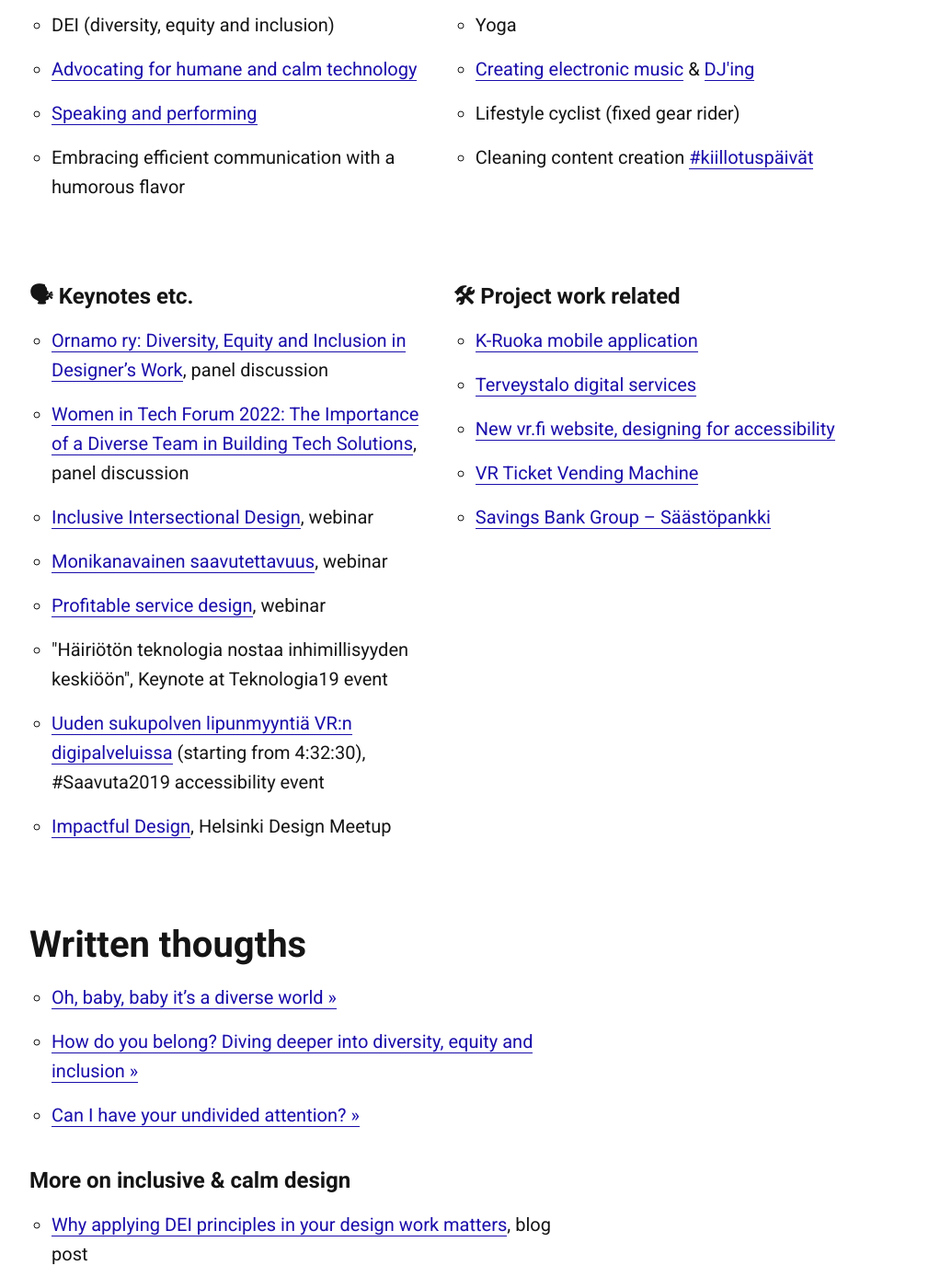
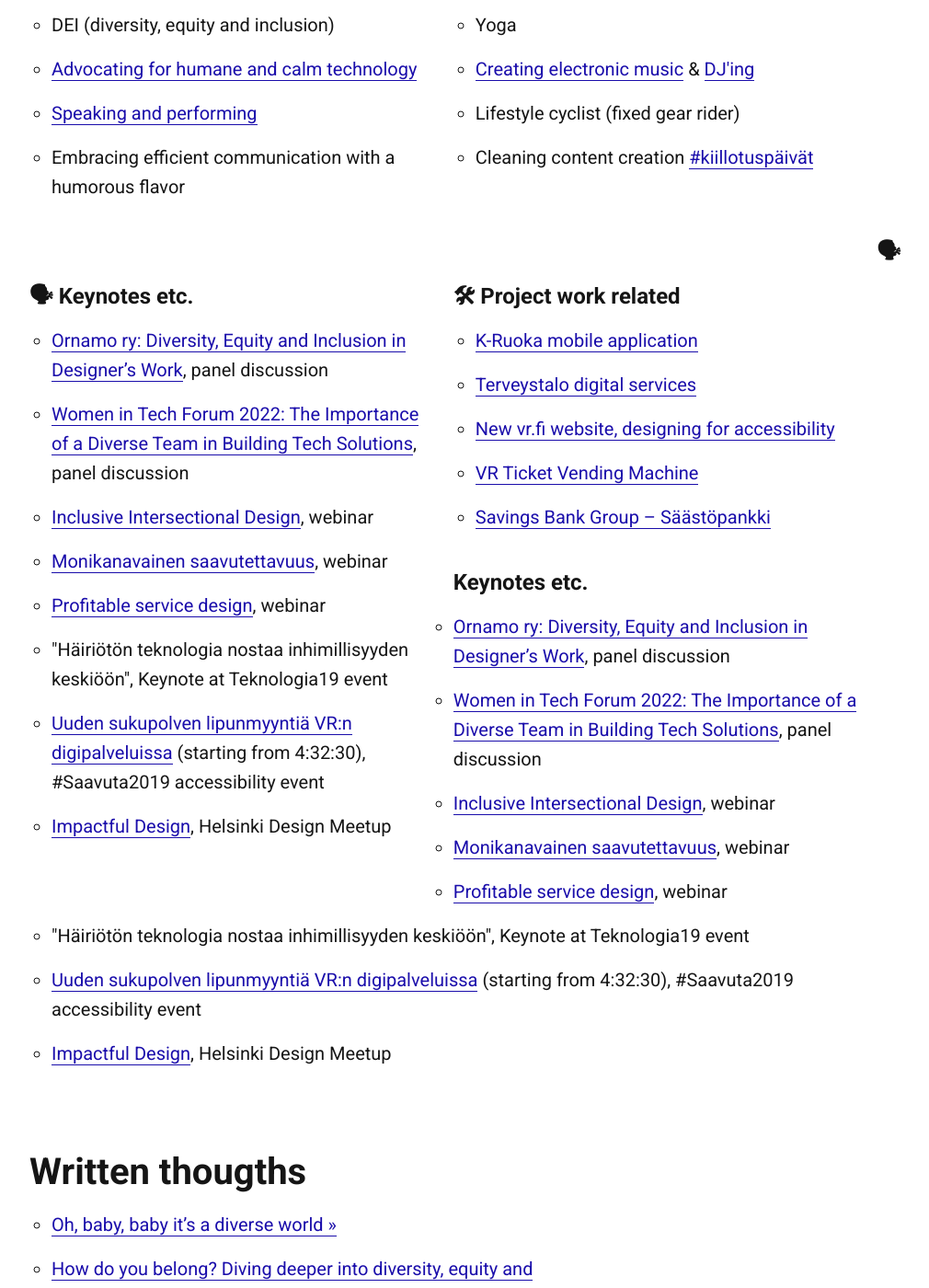
Before and after one commit to jesseu/jesseu.github.io, a Jekyll site: the page built from index.html, in a window 1280 px wide and 1400 px high, scrolled down 1132 px. Shown: the whole window at 92% size, without its empty margins (128-1138 px from the left). Built offline with Jekyll 4.4.1, drawn with Linux system fonts in a browser that asks for light colours.

Commit message:
Add new section

```diff
--- a/index.html
+++ b/index.html
@@ -77,6 +77,18 @@
 					<li><a href="https://qvik.com/references/saastopankki/" target="_blank" rel="noopener">Savings Bank Group – Säästöpankki</a></li>
 				</ul>
 		</div>
+
+		<h3 id="keynotes">🗣 Keynotes etc.</h3>
+		<ul>
+			<li><a href="https://www.ornamo.fi/artikkeli/ornamo-dialogue-diversity-equity-and-inclusion-in-designers-work-record/" target="_blank" rel="noopener">Ornamo ry: Diversity, Equity and Inclusion in Designer’s Work</a>, panel discussion</li>
+			<li><a href="https://youtu.be/qib3oi6u3xc" target="_blank" rel="noopener">Women in Tech Forum 2022: The Importance of a Diverse Team in Building Tech Solutions</a>, panel discussion</li>
+			<li><a href="https://youtu.be/qyd-ZrKf650?t=366" target="_blank" rel="noopener">Inclusive Intersectional Design</a>, webinar</li>
+			<li><a href="https://youtu.be/RLpcKWqveYs" target="_blank" rel="noopener">Monikanavainen saavutettavuus</a>, webinar</li>
+			<li><a href="https://www.meetup.com/qvik-events/events/271247194/" target="_blank" rel="noopener">Profitable service design</a>, webinar</li>
+			<li>"Häiriötön teknologia nostaa inhimillisyyden keskiöön", Keynote at Teknologia19 event</li>
+			<li><a href="https://www.enchant.fi/nkl/saavuta2019?fbclid=IwAR09sSaRTjEebiY371X0ofk6tC49Ya8Wlb-iktHCrj_sqTG0Z-aeLroNeQs" target="_blank" rel="noopener">Uuden sukupolven lipunmyyntiä VR:n digipalveluissa</a> (starting from 4:32:30), #Saavuta2019 accessibility event</li>
+			<li><a href="https://www.meetup.com/Helsinki-Design-Meetup/events/262285325/" target="_blank" rel="noopener">Impactful Design</a>, Helsinki Design Meetup</li>
+		</ul>
 	</div>
 
 	<div class="row">
```
